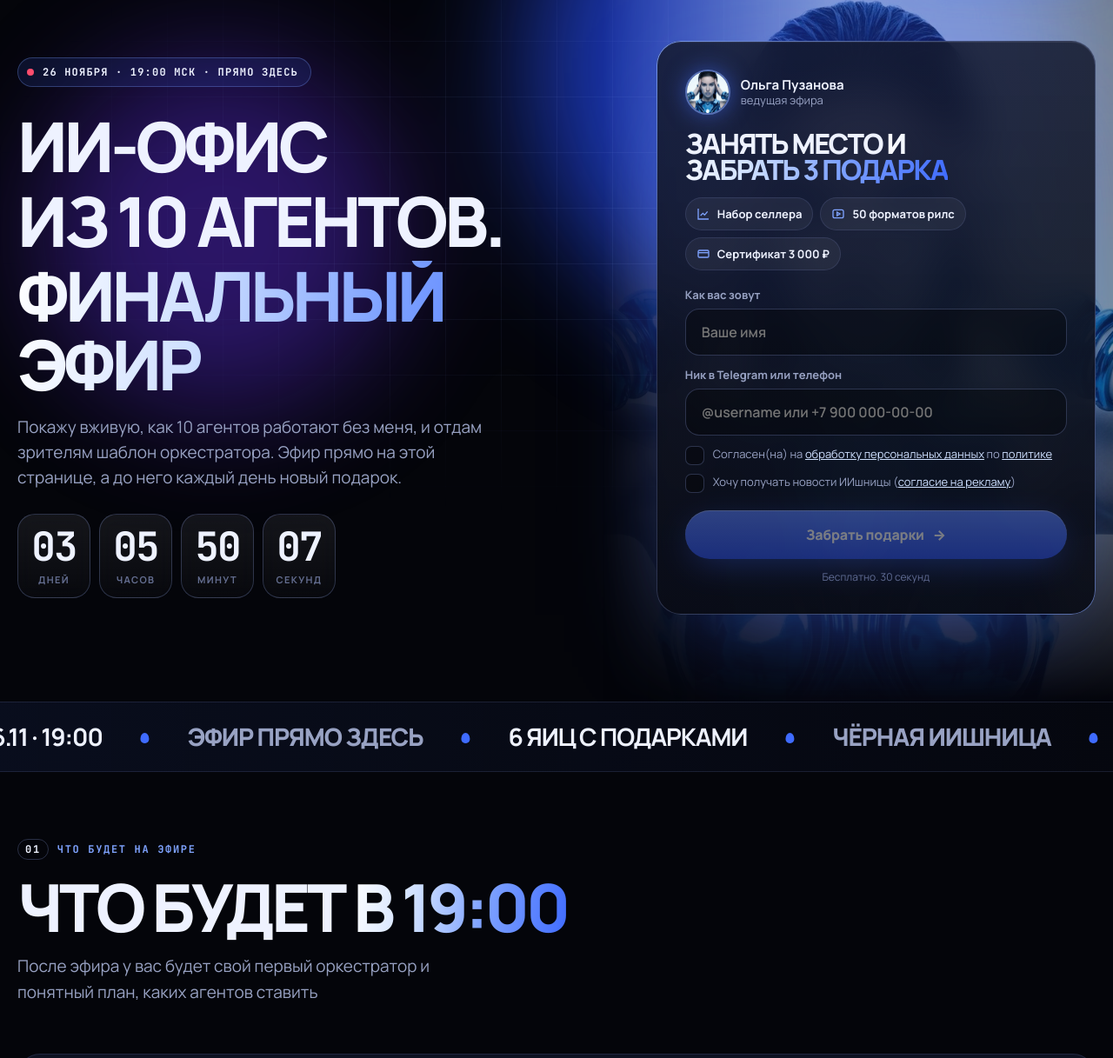
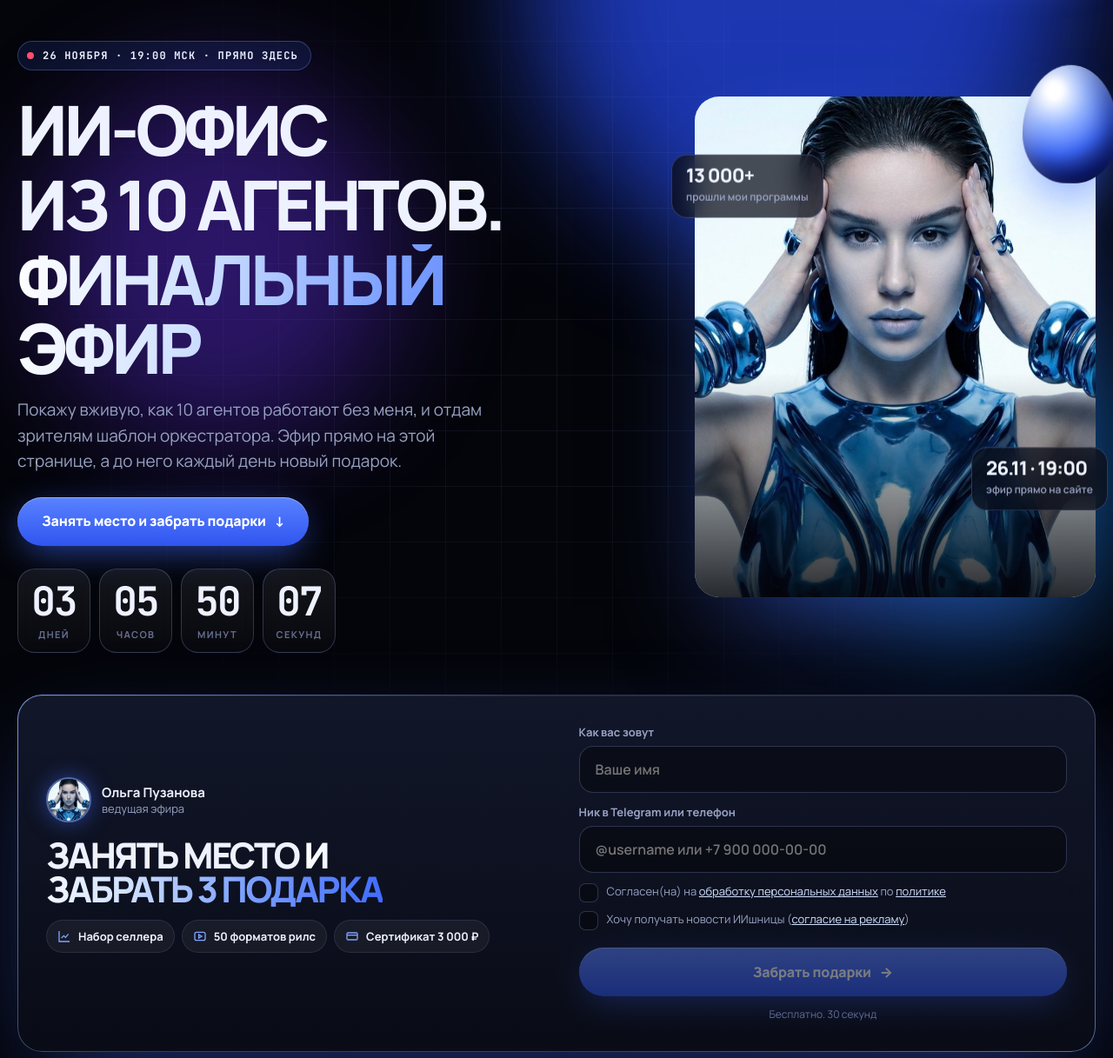
Before and after one commit to olgapuzanova0311-art/ai-assistant-guide, a plain HTML site: page bf/index.html in a window 1280 px wide. Shown: the part 82-1299 px from the top of the page at 87% size. Drawn offline with Linux system fonts and the light colour scheme.

Commit message:
BF: фото Ольги на первом экране, форма отдельной карточкой
Co-Authored-By: Claude Opus 5.5 <noreply@anthropic.com>
Claude-Session: https://claude.ai/code/session_016FpEBFipCjo6eEjWW1PLia

```diff
--- a/bf/index.html
+++ b/bf/index.html
@@ -138,6 +138,15 @@ body::before{content:"";position:fixed;inset:0 0 auto;height:env(safe-area-inset
 .ce.gold{background:radial-gradient(circle at 32% 24%,#fff 0 5%,#FFF3D1 12%,#FFD27A 32%,#E69A2E 58%,#8A4F0A 82%,#2d1500 100%);box-shadow:inset -12px -18px 30px rgba(40,15,0,.5),inset 8px 10px 20px rgba(255,255,255,.4),0 30px 60px -20px rgba(244,169,58,.8)}
 @keyframes egg{0%,100%{transform:rotate(-6deg) translateY(0)}50%{transform:rotate(5deg) translateY(-10px)}}
 
+.reg-row{margin-top:clamp(28px,4vw,48px)}
+.reg-row .js-form{display:grid;grid-template-columns:1fr 1fr;gap:12px clamp(28px,4vw,56px);align-items:center}
+.reg-row .fcard h3{font-size:clamp(28px,3.2vw,44px)}
+.reg-row .done{max-width:620px}
+.ph-wrap{position:relative;justify-self:end;width:100%;max-width:470px}
+.ph-wrap .photo{aspect-ratio:4/5;max-height:72vh;margin-left:auto}
+.hero-cta{display:inline-flex!important;width:auto;margin-top:26px}
+.hero-bgph{display:none}
+@media (max-width:980px){.ph-wrap{justify-self:stretch;max-width:none}.ph-wrap .photo{aspect-ratio:4/4.4;max-height:none;width:100%}.ph-wrap .badge.b1{left:12px;top:14px}.ph-wrap .badge.b2{right:12px;bottom:14px}.heroegg{right:-6px;top:-24px;width:78px;height:96px}.reg-row .js-form{grid-template-columns:1fr}.hero-cta{display:flex!important;width:100%}}
 /* marquee */
 .mq{border-block:1px solid var(--line);background:linear-gradient(90deg,rgba(63,107,255,.08),rgba(63,107,255,.02));overflow:hidden;padding:18px 0}
 .mq-t{display:flex;width:max-content;animation:mq 36s linear infinite}
@@ -407,12 +416,20 @@ footer .cols{display:flex;flex-wrap:wrap;gap:4px 28px}footer .cols a,footer .col
       <span class="live-pill js-pill"><i></i>26 ноября · 19:00 мск · прямо здесь</span>
       <h1 class="js-h1"><span class="row"><span>ИИ-офис</span></span> <span class="row"><span>из 10 агентов.</span></span> <span class="row"><span class="acc">Финальный эфир</span></span></h1>
       <p class="lead js-lead">Покажу вживую, как 10 агентов работают без меня, и отдам зрителям шаблон оркестратора. Эфир прямо на этой странице, а до него каждый день новый подарок.</p>
-      <a class="btn btn-p hero-cta js-herocta" href="#regform">Занять место бесплатно <span class="arr">↓</span></a>
+      <a class="btn btn-p hero-cta js-herocta" href="#regform">Занять место и забрать подарки <span class="arr">↓</span></a>
       <div class="cd js-cd" aria-label="До эфира"><div><b>00</b><span>дней</span></div><div><b>00</b><span>часов</span></div><div><b>00</b><span>минут</span></div><div><b>00</b><span>секунд</span></div></div>
     </div>
-    <div>
+    <div class="ph-wrap">
+      <div class="photo"><img src="olga-chrome.jpg" alt="Ольга Пузанова"></div>
+      <div class="badge b1"><b>13 000+</b><span>прошли мои программы</span></div>
+      <div class="badge b2"><b>26.11 · 19:00</b><span>эфир прямо на сайте</span></div>
+      <div class="heroegg"><div class="ce"></div></div>
+    </div>
+  </div>
+  <div class="wrap reg-row">
       <div class="fcard js-fcard" id="regform">
         <form class="js-form" novalidate>
+          <div class="fl">
           <div class="host"><img src="olga-chrome.jpg" alt=""><span><b>Ольга Пузанова</b>ведущая эфира</span></div>
           <h3>Занять место <span class="acc">и забрать 3 подарка</span></h3>
           <div class="g3">
@@ -420,6 +437,8 @@ footer .cols{display:flex;flex-wrap:wrap;gap:4px 28px}footer .cols a,footer .col
             <span class="chip"><svg viewBox="0 0 24 24" fill="none" stroke="currentColor" stroke-width="2"><rect x="3" y="5" width="18" height="14" rx="3"/><path d="M10 9l5 3-5 3z"/></svg>50 форматов рилс</span>
             <span class="chip"><svg viewBox="0 0 24 24" fill="none" stroke="currentColor" stroke-width="2"><rect x="3" y="6" width="18" height="12" rx="2"/><path d="M3 10h18"/></svg>Сертификат 3 000 ₽</span>
           </div>
+          </div>
+          <div class="fr">
           <label class="fld"><span>Как вас зовут</span><input name="name" autocomplete="given-name" maxlength="60" placeholder="Ваше имя" required></label>
           <label class="fld"><span>Ник в Telegram или телефон</span><input name="contact" autocomplete="tel" maxlength="80" placeholder="@username или +7 900 000-00-00" required></label>
           <label class="chk"><input type="checkbox" name="pd" class="js-pd"><span>Согласен(на) на <a href="privacy.html#consent" target="_blank" rel="noopener">обработку персональных данных</a> по <a href="privacy.html" target="_blank" rel="noopener">политике</a></span></label>
@@ -427,6 +446,7 @@ footer .cols{display:flex;flex-wrap:wrap;gap:4px 28px}footer .cols a,footer .col
           <button class="btn btn-p js-submit" type="submit" disabled>Забрать подарки <span class="arr">→</span></button>
           <p class="err js-err" hidden>Проверьте имя и контакт: ник от 5 символов или номер телефона</p>
           <p class="note">Бесплатно. 30 секунд</p>
+          </div>
         </form>
         <div class="done js-done" hidden>
           <div class="ok"><svg width="26" height="26" viewBox="0 0 24 24" fill="none" stroke="currentColor" stroke-width="3"><path d="M5 12l5 5 9-10"/></svg></div>
@@ -440,7 +460,6 @@ footer .cols{display:flex;flex-wrap:wrap;gap:4px 28px}footer .cols a,footer .col
           <button class="btn btn-g js-share" type="button" style="width:100%;margin-top:10px;min-height:48px;font-size:14px">Позвать друга на эфир</button>
         </div>
       </div>
-    </div>
   </div>
 </section>
 
```
